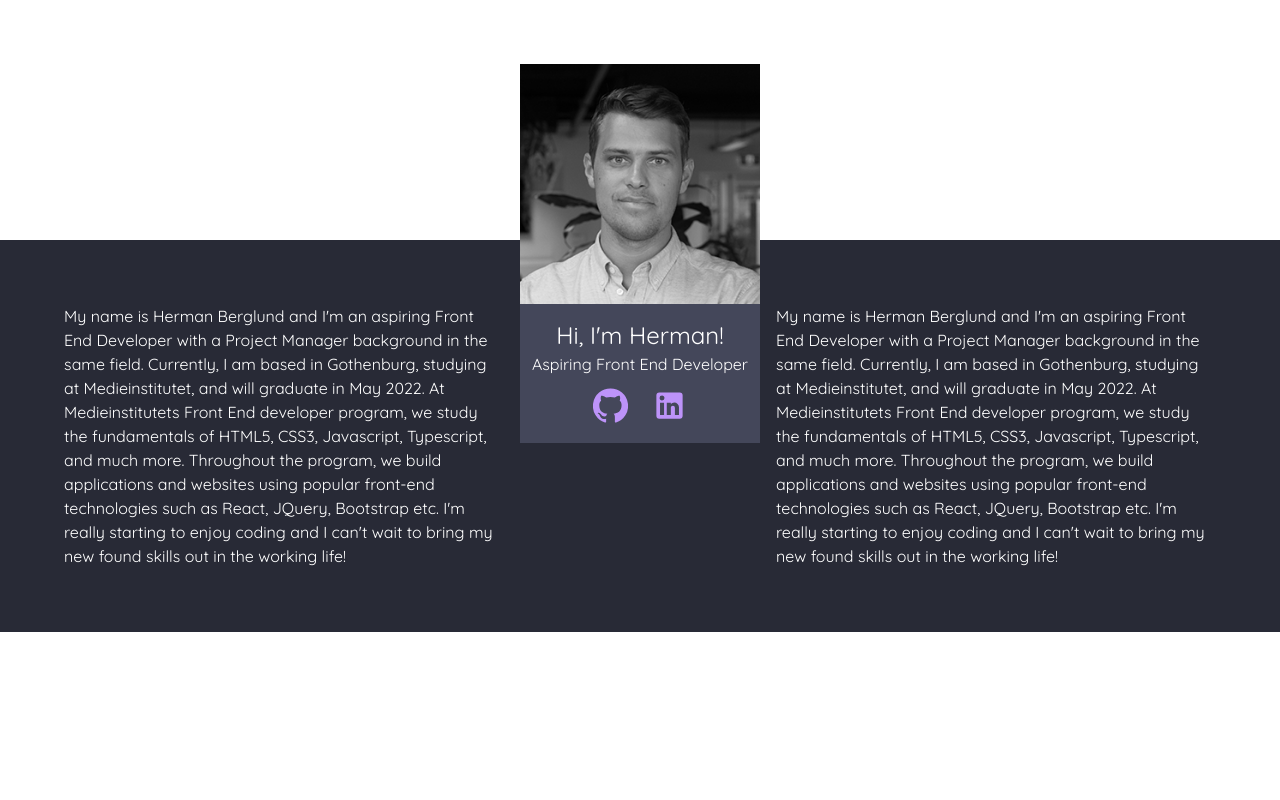
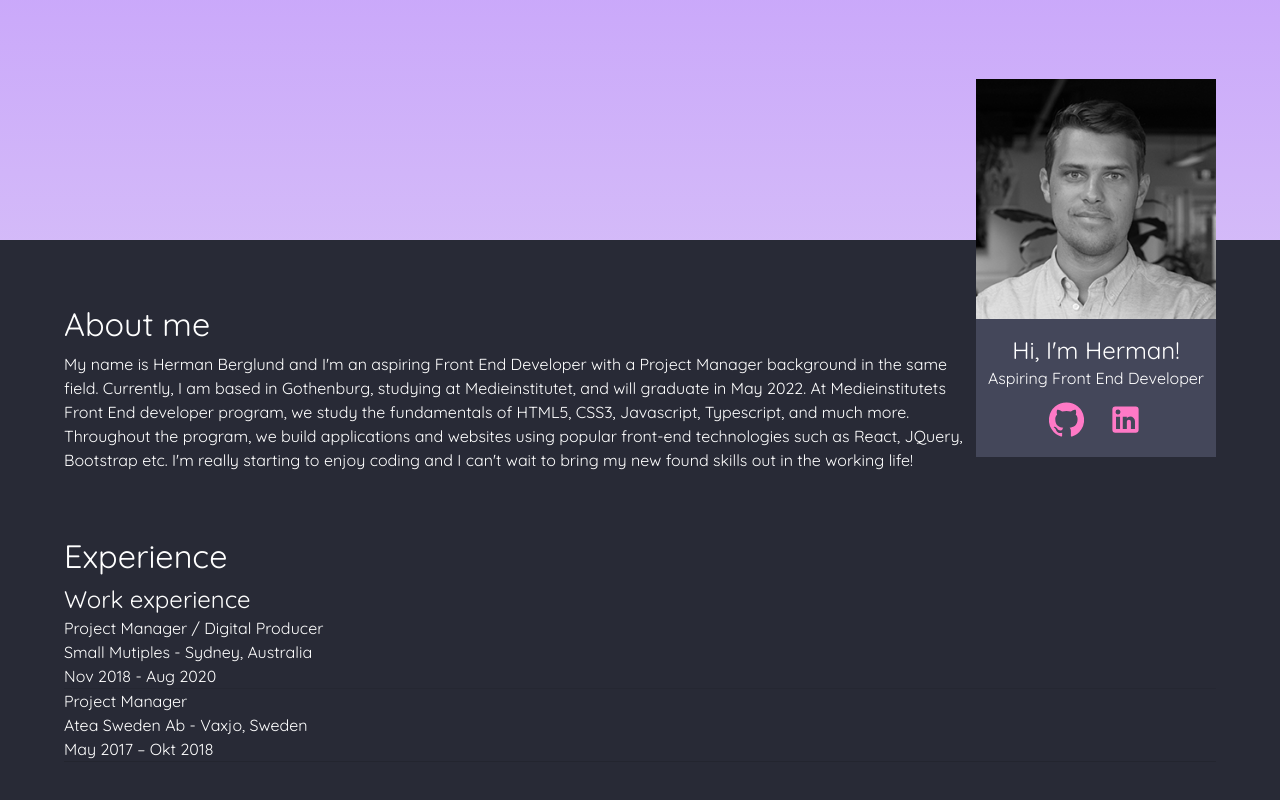
Before and after one commit to HBerglund/Resume, a React (Create React App) app: page / in a window 1280 px wide. Shown: the top 800 px of the page. Built offline with nearby package versions, Linux system fonts and the light colour scheme.

Commit message:
Sections added

```diff
--- a/src/Home.tsx
+++ b/src/Home.tsx
@@ -1,7 +1,9 @@
 import { createStyles, makeStyles, useTheme } from "@material-ui/core";
 import React from "react";
-import PersonalInfo from "./components/PersonalInfo";
+import OneSecond from "./components/OneSecond";
+import PersonalContent from "./components/PersonalContent";
 import Section from "./components/Section";
+import Experience from "./components/Experience";
 
 function Home() {
   const useStyles = makeStyles(() =>
@@ -9,6 +11,7 @@ function Home() {
       root: {
         backgroundColor: theme.palette.primary.main,
         marginTop: "15rem",
+        color: "white",
       },
     })
   );
@@ -18,7 +21,9 @@ function Home() {
   return (
     <div className={classes.root}>
       <Section>
-        <PersonalInfo />
+        <PersonalContent />
+        <Experience />
+        <OneSecond />
       </Section>
     </div>
   );
--- /dev/null
+++ b/src/components/Experience.tsx
@@ -0,0 +1,52 @@
+import {
+  createStyles,
+  Divider,
+  makeStyles,
+  Typography,
+  useMediaQuery,
+  useTheme,
+} from "@material-ui/core";
+import Title from "./Title";
+
+function Experience() {
+  const theme = useTheme();
+  const matchesMd = useMediaQuery(theme.breakpoints.up("md"));
+  const matchesSm = useMediaQuery(theme.breakpoints.up("sm"));
+
+  const useStyles = makeStyles(() =>
+    createStyles({
+      root: {
+        alignItems: "center",
+        paddingTop: matchesMd
+          ? "4rem"
+          : "2rem" && matchesSm
+          ? "2rem"
+          : "0.8rem",
+      },
+    })
+  );
+  const classes = useStyles();
+
+  return (
+    <div className={classes.root}>
+      <div>
+        <Title title="Experience" />
+      </div>
+      <Typography variant="h5">Work experience</Typography>
+      <div>
+        <Typography>Project Manager / Digital Producer</Typography>
+        <Typography>Small Mutiples - Sydney, Australia</Typography>
+        <Typography>Nov 2018 - Aug 2020</Typography>
+        <Divider light />
+      </div>
+      <div>
+        <Typography>Project Manager</Typography>
+        <Typography>Atea Sweden Ab - Vaxjo, Sweden</Typography>
+        <Typography>May 2017 – Okt 2018</Typography>
+        <Divider />
+      </div>
+    </div>
+  );
+}
+
+export default Experience;
--- /dev/null
+++ b/src/components/OneSecond.tsx
@@ -0,0 +1,50 @@
+import {
+  createStyles,
+  makeStyles,
+  Typography,
+  useMediaQuery,
+  useTheme,
+} from "@material-ui/core";
+import Title from "./Title";
+
+function OneSecond() {
+  const theme = useTheme();
+  const matchesMd = useMediaQuery(theme.breakpoints.up("md"));
+  const matchesSm = useMediaQuery(theme.breakpoints.up("sm"));
+
+  const useStyles = makeStyles(() =>
+    createStyles({
+      root: {
+        alignItems: "center",
+        paddingTop: matchesMd
+          ? "4rem"
+          : "2rem" && matchesSm
+          ? "2rem"
+          : "0.8rem",
+      },
+      title: {},
+    })
+  );
+  const classes = useStyles();
+
+  return (
+    <div className={classes.root}>
+      <div className={classes.title}>
+        <Title title="One second" />
+      </div>
+      <Typography>
+        My name is Herman Berglund and I'm an aspiring Front End Developer with
+        a Project Manager background in the same field. Currently, I am based in
+        Gothenburg, studying at Medieinstitutet, and will graduate in May 2022.
+        At Medieinstitutets Front End developer program, we study the
+        fundamentals of HTML5, CSS3, Javascript, Typescript, and much more.
+        Throughout the program, we build applications and websites using popular
+        front-end technologies such as React, JQuery, Bootstrap etc. I'm really
+        starting to enjoy coding and I can't wait to bring my new found skills
+        out in the working life!
+      </Typography>
+    </div>
+  );
+}
+
+export default OneSecond;
--- /dev/null
+++ b/src/components/PersonalContent.tsx
@@ -0,0 +1,75 @@
+import {
+  createStyles,
+  makeStyles,
+  Typography,
+  useMediaQuery,
+  useTheme,
+} from "@material-ui/core";
+import ProfileCard from "./ProfileCard";
+import Title from "./Title";
+
+function PersonalContent() {
+  const theme = useTheme();
+  const matchesMd = useMediaQuery(theme.breakpoints.up("md"));
+  const matchesSm = useMediaQuery(theme.breakpoints.up("sm"));
+
+  const useStyles = makeStyles(() =>
+    createStyles({
+      root: {
+        display: "flex",
+        flexDirection: matchesMd ? "row" : "column",
+        alignItems: "center",
+        color: "white",
+        marginTop: matchesMd ? "0rem" : "3rem",
+      },
+      title: {},
+    })
+  );
+  const classes = useStyles();
+
+  if (matchesMd) {
+    return (
+      <div className={classes.root}>
+        <div>
+          <Title title="About me" />
+          <Typography>
+            My name is Herman Berglund and I'm an aspiring Front End Developer
+            with a Project Manager background in the same field. Currently, I am
+            based in Gothenburg, studying at Medieinstitutet, and will graduate
+            in May 2022. At Medieinstitutets Front End developer program, we
+            study the fundamentals of HTML5, CSS3, Javascript, Typescript, and
+            much more. Throughout the program, we build applications and
+            websites using popular front-end technologies such as React, JQuery,
+            Bootstrap etc. I'm really starting to enjoy coding and I can't wait
+            to bring my new found skills out in the working life!
+          </Typography>
+        </div>
+        <ProfileCard />
+      </div>
+    );
+  } else {
+    return (
+      <div className={classes.root}>
+        <ProfileCard />
+        <div>
+          <Typography variant="h5" component="h2">
+            About me
+          </Typography>
+          <Typography>
+            My name is Herman Berglund and I'm an aspiring Front End Developer
+            with a Project Manager background in the same field. Currently, I am
+            based in Gothenburg, studying at Medieinstitutet, and will graduate
+            in May 2022. At Medieinstitutets Front End developer program, we
+            study the fundamentals of HTML5, CSS3, Javascript, Typescript, and
+            much more. Throughout the program, we build applications and
+            websites using popular front-end technologies such as React, JQuery,
+            Bootstrap etc. I'm really starting to enjoy coding and I can't wait
+            to bring my new found skills out in the working life!
+          </Typography>
+        </div>
+      </div>
+    );
+  }
+}
+
+export default PersonalContent;
--- a/src/components/PersonalInfo.tsx
+++ /dev/null
@@ -1,45 +0,0 @@
-import { createStyles, makeStyles, Typography } from "@material-ui/core";
-import ProfileCard from "./ProfileCard";
-
-function PersonalInfo() {
-  const useStyles = makeStyles(() =>
-    createStyles({
-      root: {
-        display: "flex",
-        justifyContent: "space-between",
-        color: "white",
-      },
-    })
-  );
-  const classes = useStyles();
-
-  return (
-    <div className={classes.root}>
-      <Typography style={{ width: "40%" }}>
-        My name is Herman Berglund and I'm an aspiring Front End Developer with
-        a Project Manager background in the same field. Currently, I am based in
-        Gothenburg, studying at Medieinstitutet, and will graduate in May 2022.
-        At Medieinstitutets Front End developer program, we study the
-        fundamentals of HTML5, CSS3, Javascript, Typescript, and much more.
-        Throughout the program, we build applications and websites using popular
-        front-end technologies such as React, JQuery, Bootstrap etc. I'm really
-        starting to enjoy coding and I can't wait to bring my new found skills
-        out in the working life!
-      </Typography>
-      <ProfileCard />
-      <Typography style={{ width: "40%" }}>
-        My name is Herman Berglund and I'm an aspiring Front End Developer with
-        a Project Manager background in the same field. Currently, I am based in
-        Gothenburg, studying at Medieinstitutet, and will graduate in May 2022.
-        At Medieinstitutets Front End developer program, we study the
-        fundamentals of HTML5, CSS3, Javascript, Typescript, and much more.
-        Throughout the program, we build applications and websites using popular
-        front-end technologies such as React, JQuery, Bootstrap etc. I'm really
-        starting to enjoy coding and I can't wait to bring my new found skills
-        out in the working life!
-      </Typography>
-    </div>
-  );
-}
-
-export default PersonalInfo;
--- a/src/components/ProfileCard.tsx
+++ b/src/components/ProfileCard.tsx
@@ -3,6 +3,8 @@ import {
   IconButton,
   makeStyles,
   Typography,
+  useMediaQuery,
+  useTheme,
 } from "@material-ui/core";
 import profileImg from "../assets/profile.png";
 import GitHubIcon from "@material-ui/icons/GitHub";
@@ -12,11 +14,9 @@ function ProfileCard() {
   const useStyles = makeStyles(() =>
     createStyles({
       root: {
-        width: "15rem",
-        margin: "-15rem 1rem 0 1rem",
+        marginTop: "-15rem ",
       },
       wrapper: {
-        width: "15rem",
         display: "flex",
         flexDirection: "column",
         alignItems: "center",
@@ -29,6 +29,9 @@ function ProfileCard() {
       },
     })
   );
+  const theme = useTheme();
+  const matchesMd = useMediaQuery(theme.breakpoints.up("md"));
+  const matchesSm = useMediaQuery(theme.breakpoints.up("sm"));
   const classes = useStyles();
 
   return (
@@ -41,10 +44,10 @@ function ProfileCard() {
         <Typography variant="body1">Aspiring Front End Developer</Typography>
         <div style={{ marginBottom: ".5rem" }}>
           <IconButton>
-            <GitHubIcon fontSize="large" style={{ color: "#bd93f9" }} />
+            <GitHubIcon fontSize="large" style={{ color: "#ff79c6" }} />
           </IconButton>
           <IconButton disableFocusRipple>
-            <LinkedInIcon fontSize="large" style={{ color: "#bd93f9" }} />
+            <LinkedInIcon fontSize="large" style={{ color: "#ff79c6" }} />
           </IconButton>
         </div>
       </div>
--- /dev/null
+++ b/src/components/Title.tsx
@@ -0,0 +1,16 @@
+import { Typography } from "@material-ui/core";
+import React from "react";
+
+interface Props {
+  title: string;
+}
+
+function Title(props: Props) {
+  return (
+    <Typography variant="h4" component="h2" style={{ marginBottom: ".5rem" }}>
+      {props.title}
+    </Typography>
+  );
+}
+
+export default Title;
--- a/src/index.css
+++ b/src/index.css
@@ -9,6 +9,11 @@ body {
     sans-serif;
   -webkit-font-smoothing: antialiased;
   -moz-osx-font-smoothing: grayscale;
+  background: linear-gradient(
+    180deg,
+    rgba(189, 147, 249, 0.8) 0%,
+    rgba(243, 243, 243, 1) 100%
+  );
 }
 
 code {
```
